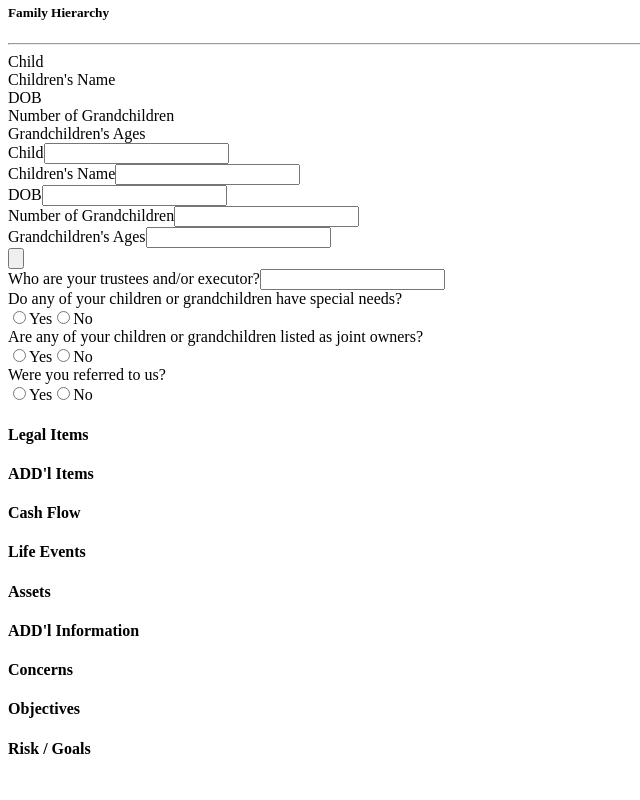
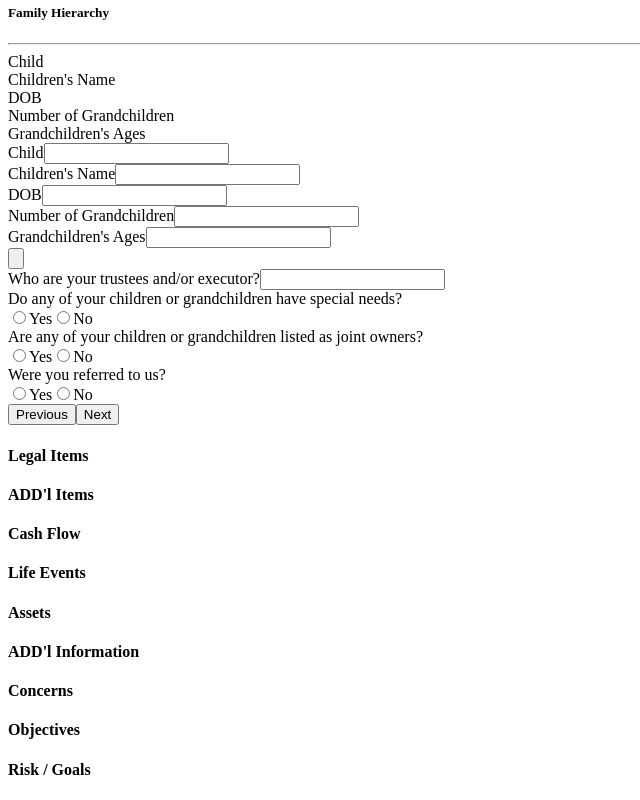
Before and after one commit to coderspassion/multi-step-form, a Vue app: page / in a window 1280 px wide. Shown: the part 939-1739 px from the top of the page, without its empty margins (0-640 px from the left). Before the commit the page ends 1718 px from the top, so only its background shows below. Built offline with nearby package versions, Linux system fonts and the light colour scheme.

Commit message:
footer add for from in step 3

```diff
--- a/src/components/FormSteps/Step3.vue
+++ b/src/components/FormSteps/Step3.vue
@@ -184,5 +184,13 @@ const { mainForm, addChild, removeChild } = multiForm();
 
       </div>
     </div>
+
+    <div class="card-footer">
+      <div class="d-flex justify-content-end gap-1">
+        <button class="btn btn-secondary" @click="$emit('prevStep')">Previous</button>
+        <button class="btn btn-primary" @click="$emit('nextStep')">Next</button>
+      </div>
+
+    </div>
   </div>
 </template>
--- a/src/components/MultiForm.vue
+++ b/src/components/MultiForm.vue
@@ -93,7 +93,7 @@ const prevStep = () => {
                 role="tabpanel"
                 aria-labelledby="step-3-tab"
               >
-                <Step3/>
+                <Step3 @nextStep="nextStep()"  @prevStep="prevStep()" />
               </div>
 
               <div
```
